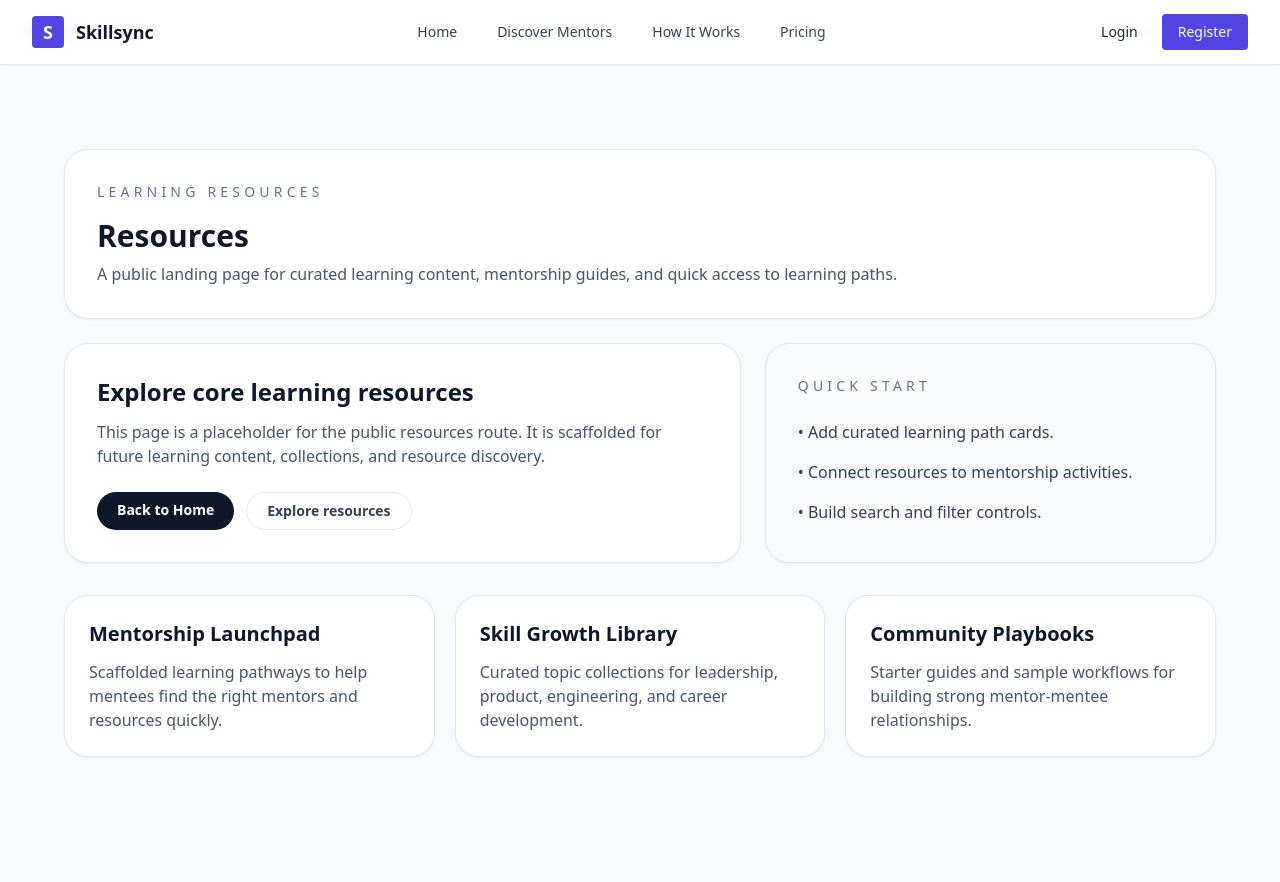
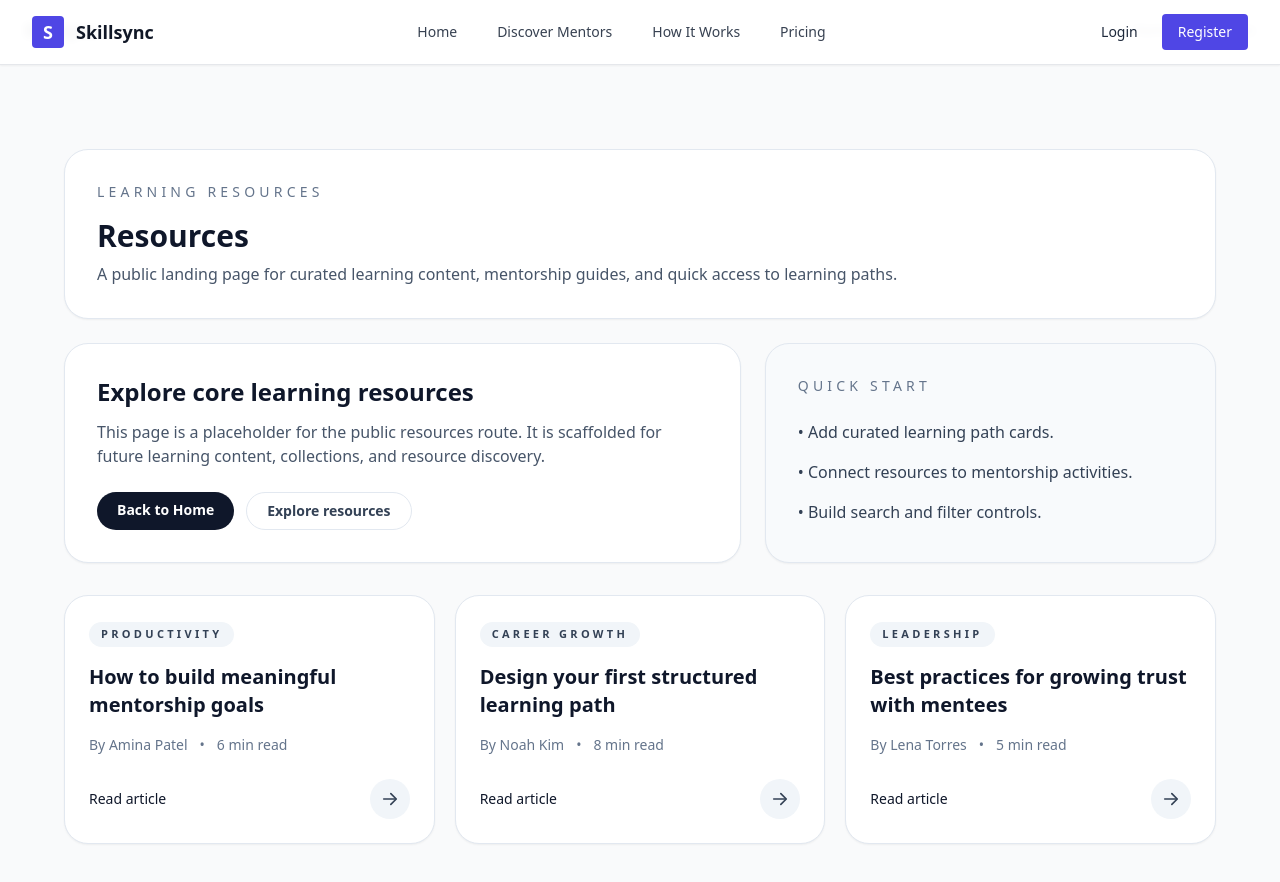
Before and after one commit to MentoNest/skillsync_frontend, a Next.js app: page /resources in a window 1280 px wide. Shown: the top 882 px of the page. Before the commit the page ends 805 px from the top, so only its background shows below. Built offline with nearby package versions, Linux system fonts and the light colour scheme.

Commit message:
Article list component

```diff
--- a/app/(public)/resources/page.tsx
+++ b/app/(public)/resources/page.tsx
@@ -1,18 +1,28 @@
 import Link from 'next/link'
 import React from 'react'
+import ArticleListItem from '@/components/ArticleListItem'
 
-const resourceCards = [
+const resourceArticles = [
   {
-    title: 'Mentorship Launchpad',
-    description: 'Scaffolded learning pathways to help mentees find the right mentors and resources quickly.',
+    category: 'Productivity',
+    title: 'How to build meaningful mentorship goals',
+    author: 'Amina Patel',
+    readTime: '6 min read',
+    href: '/resources/article-mentorship-goals',
   },
   {
-    title: 'Skill Growth Library',
-    description: 'Curated topic collections for leadership, product, engineering, and career development.',
+    category: 'Career Growth',
+    title: 'Design your first structured learning path',
+    author: 'Noah Kim',
+    readTime: '8 min read',
+    href: '/resources/article-learning-path',
   },
   {
-    title: 'Community Playbooks',
-    description: 'Starter guides and sample workflows for building strong mentor-mentee relationships.',
+    category: 'Leadership',
+    title: 'Best practices for growing trust with mentees',
+    author: 'Lena Torres',
+    readTime: '5 min read',
+    href: '/resources/article-mentee-trust',
   },
 ]
 
@@ -51,11 +61,15 @@ export default function ResourcesPage() {
       </section>
 
       <section className="grid gap-5 sm:grid-cols-2 lg:grid-cols-3">
-        {resourceCards.map(item => (
-          <article key={item.title} className="rounded-3xl border border-slate-200 bg-white p-6 shadow-sm transition hover:-translate-y-0.5 hover:shadow-md">
-            <h3 className="text-xl font-semibold text-slate-900">{item.title}</h3>
-            <p className="mt-3 text-slate-600">{item.description}</p>
-          </article>
+        {resourceArticles.map(item => (
+          <ArticleListItem
+            key={item.title}
+            category={item.category}
+            title={item.title}
+            author={item.author}
+            readTime={item.readTime}
+            href={item.href}
+          />
         ))}
       </section>
     </div>
--- /dev/null
+++ b/components/ArticleListItem.tsx
@@ -0,0 +1,44 @@
+import Link from 'next/link'
+
+type ArticleListItemProps = {
+  category: string
+  title: string
+  author: string
+  readTime: string
+  href: string
+}
+
+export default function ArticleListItem({
+  category,
+  title,
+  author,
+  readTime,
+  href,
+}: ArticleListItemProps) {
+  return (
+    <article className="rounded-3xl border border-slate-200 bg-white shadow-sm transition hover:-translate-y-0.5 hover:shadow-md">
+      <Link href={href} className="group block h-full rounded-3xl p-6 text-left focus:outline-none focus-visible:ring-2 focus-visible:ring-slate-900 focus-visible:ring-offset-2">
+        <p className="inline-flex items-center rounded-full bg-slate-100 px-3 py-1 text-[11px] font-semibold uppercase tracking-[0.3em] text-slate-700">
+          {category}
+        </p>
+        <h3 className="mt-4 text-xl font-semibold text-slate-900 transition group-hover:text-slate-700">
+          {title}
+        </h3>
+        <div className="mt-4 flex flex-wrap items-center gap-3 text-sm text-slate-500">
+          <span>By {author}</span>
+          <span aria-hidden="true">•</span>
+          <span>{readTime}</span>
+        </div>
+        <div className="mt-6 flex items-center justify-between text-slate-700">
+          <span className="text-sm font-medium text-slate-900">Read article</span>
+          <span className="inline-flex h-10 w-10 items-center justify-center rounded-full bg-slate-100 text-slate-700 transition group-hover:bg-slate-900 group-hover:text-white">
+            <svg viewBox="0 0 24 24" fill="none" aria-hidden="true" className="h-5 w-5">
+              <path d="M13 5.5l6.5 6.5-6.5 6.5" stroke="currentColor" strokeWidth="2" strokeLinecap="round" strokeLinejoin="round" />
+              <path d="M4.5 12h14" stroke="currentColor" strokeWidth="2" strokeLinecap="round" />
+            </svg>
+          </span>
+        </div>
+      </Link>
+    </article>
+  )
+}
--- a/tsconfig.json
+++ b/tsconfig.json
@@ -13,6 +13,7 @@
     "isolatedModules": true,
     "jsx": "preserve",
     "incremental": true,
+    "ignoreDeprecations": "6.0",
     "plugins": [
       {
         "name": "next"
```
